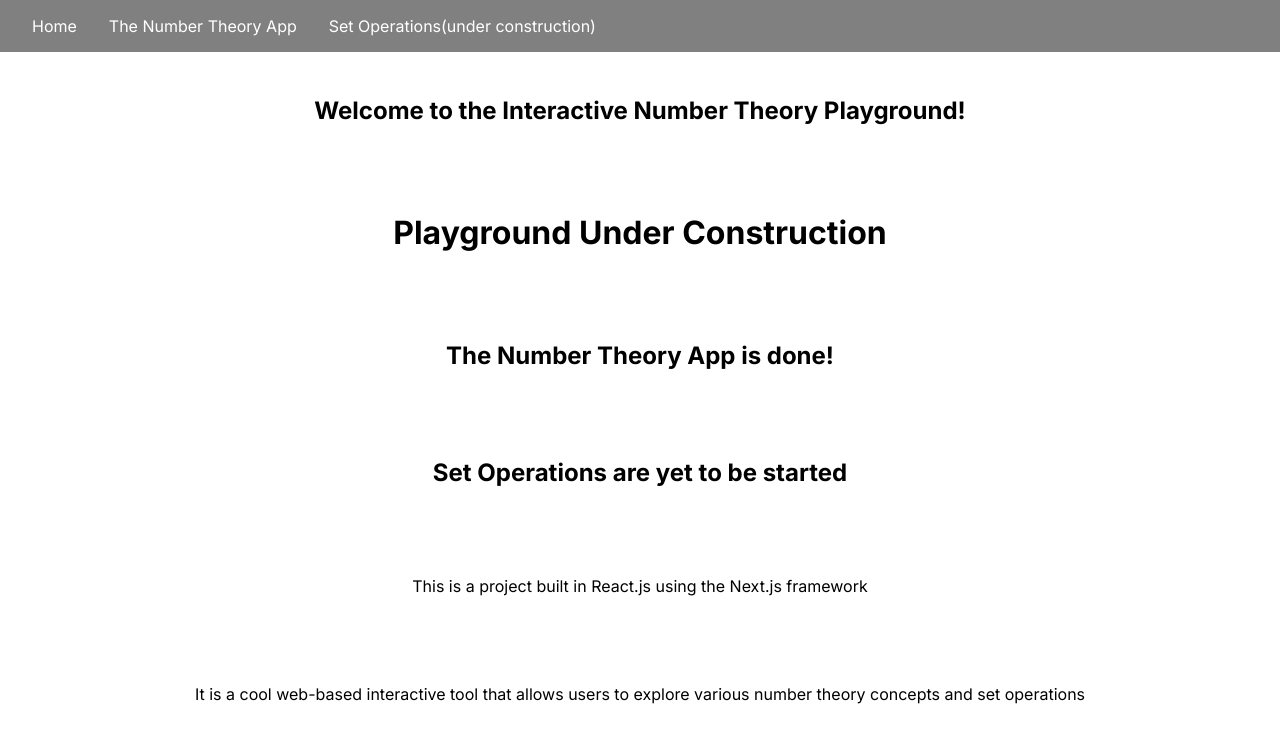
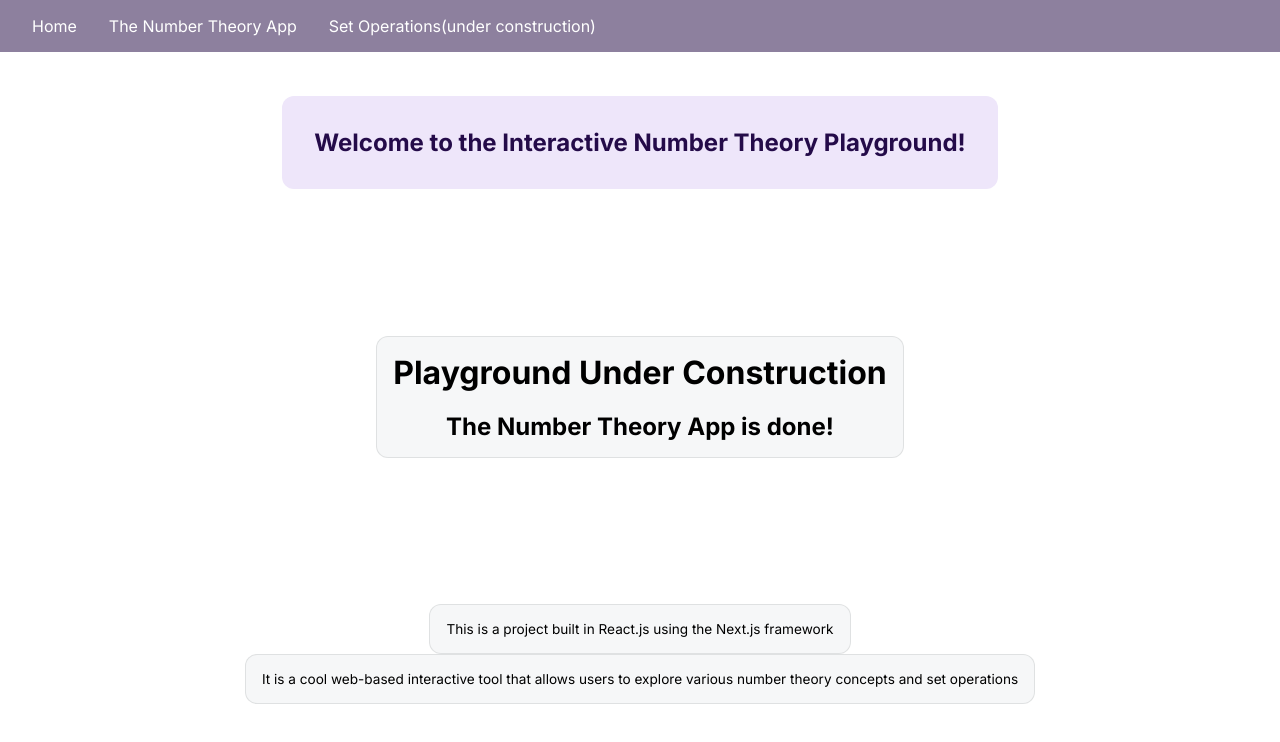
Before and after one commit to Rhubar/int, a Next.js app: page / in a window 1280 px wide. Shown: the top 742 px of the page. Built offline with nearby package versions, Linux system fonts and the light colour scheme.

Commit message:
minor ui improvements

```diff
--- a/src/app/components/numberTheory/GCDfinder.js
+++ b/src/app/components/numberTheory/GCDfinder.js
@@ -1,8 +1,8 @@
 import React, { useState } from "react";
 
 function GCDFinder() {
-  const [number1, setNumber1] = useState(0);
-  const [number2, setNumber2] = useState(0);
+  const [number1, setNumber1] = useState('');
+  const [number2, setNumber2] = useState('');
   const [gcd, setGcd] = useState(null);
 
   // finds the GCD using Euclid's algorithm
@@ -31,11 +31,13 @@ function GCDFinder() {
     <div>
       <input
         type="number"
+        placeholder="first number"
         value={number1}
         onChange={(e) => setNumber1(Math.round(e.target.value))}
       />
       <input
         type="number"
+        placeholder="second number"
         value={number2}
         onChange={(e) => setNumber2(Math.round(e.target.value))}
       />
--- a/src/app/components/numberTheory/ModulusFinder.js
+++ b/src/app/components/numberTheory/ModulusFinder.js
@@ -20,13 +20,13 @@ function ModulusCalculator() {
     <div>
       <input
         type="number"
-        placeholder="First number"
+        placeholder="first number"
         value={number1}
         onChange={(e) => setNumber1(e.target.value)}
       />
       <input
         type="number"
-        placeholder="Second number"
+        placeholder="second number"
         value={number2}
         onChange={(e) => setNumber2(e.target.value)}
       />
--- a/src/app/components/numberTheory/PrimeFinder.js
+++ b/src/app/components/numberTheory/PrimeFinder.js
@@ -2,7 +2,7 @@ import React, { useState } from "react";
 
 // prime number checker
 function PrimeFinder() {
-  const [number, setNumber] = useState(0);
+  const [number, setNumber] = useState('');
   const [result, setResult] = useState("");
   //handler for user input, sets number state
   const handleChange = (event) => {
@@ -37,8 +37,9 @@ function PrimeFinder() {
 
   return (
     <div>
-      <input type="number" value={number} onChange={handleChange}></input>
+      <input type="number" value={number} onChange={handleChange} placeholder="enter number"></input>
       <button onClick={handleClick}>Check</button>
+      {/* displays result */}
       <p>{result}</p>
     </div>
   );
--- a/src/app/components/styles/nav.css
+++ b/src/app/components/styles/nav.css
@@ -1,5 +1,5 @@
 .navDiv{
-    background-color:grey;
+    background-color:rgb(141, 128, 158);
     padding:2vh;
     position:fixed;
     top:0;
@@ -17,3 +17,8 @@ ul {
     display: inline;
     padding: 2vh;
   }
+
+  li:hover{
+    color:rgb(36, 11, 73);
+    padding-top: 1vh;
+  }
--- a/src/app/page.js
+++ b/src/app/page.js
@@ -1,16 +1,27 @@
 import styles from "./page.module.css";
-
-
 
 export default function Home() {
   return (
     <main className={styles.main}>
+      <div className={styles.heading}>
         <h2>Welcome to the Interactive Number Theory Playground!</h2>
+      </div>
+      <div className={styles.construction}>
         <h1>Playground Under Construction</h1>
+        <br />
         <h2>The Number Theory App is done!</h2>
-    <h2>Set Operations are yet to be started</h2>
+      </div>
+      <div className={styles.description}>
+        <div className={styles.description}>
           <p>This is a project built in React.js using the Next.js framework</p>
-    <p>It is a cool web-based interactive tool that allows users to explore various number theory concepts and set operations</p>
+        </div>
+        <div className={styles.description}>
+          <p>
+            It is a cool web-based interactive tool that allows users to explore
+            various number theory concepts and set operations
+          </p>
+        </div>
+      </div>
     </main>
   );
 }
--- a/src/app/page.module.css
+++ b/src/app/page.module.css
@@ -8,15 +8,23 @@
   min-height: 100vh;
 }
 
+.heading{
+  margin: 0;
+  padding: 2rem;
+  background-color:rgb(238, 230, 250);
+  color:rgb(36, 11, 73);
+  border-radius: var(--border-radius);
+}
+
 .description {
   display: inherit;
+  flex-direction: inherit;
   justify-content: inherit;
   align-items: inherit;
   font-size: 0.85rem;
   max-width: var(--max-width);
   width: 100%;
   z-index: 2;
-  font-family: var(--font-mono);
 }
 
 .description a {
@@ -29,6 +37,13 @@
 .description p {
   position: relative;
   margin: 0;
+  padding: 1rem;
+  background-color: rgba(var(--callout-rgb), 0.5);
+  border: 1px solid rgba(var(--callout-border-rgb), 0.3);
+  border-radius: var(--border-radius);
+}
+
+.construction{
   padding: 1rem;
   background-color: rgba(var(--callout-rgb), 0.5);
   border: 1px solid rgba(var(--callout-border-rgb), 0.3);
```
Also changed, not shown: src/app/components/styles/numberApp.css (+23 -21 lines), 1 other file (tests, documents, lock files or other folders). Lines whose indentation alone changed are shown as unchanged.
